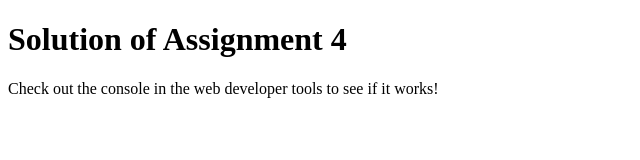
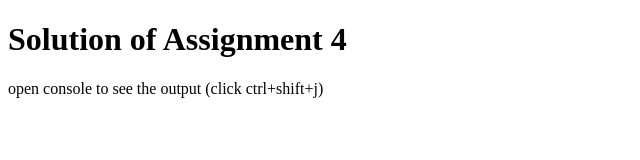
Before and after one commit to pratikshavidhale/pratikshavidhale.github.io, a plain HTML site: page module4_solution/index.html in a window 1280 px wide. Shown: the whole page, without its empty margins (0-640 px from the left). Drawn offline with Linux system fonts and the light colour scheme.

Commit message:
Update index.html

```diff
--- a/module4_solution/index.html
+++ b/module4_solution/index.html
@@ -11,7 +11,7 @@
 
 <body>
     <h1>Solution of Assignment 4</h1>
-    <p>Check out the console in the web developer tools to see if it works!</p>
+    <p>open console to see the output (click ctrl+shift+j)</p>
 </body>
 
 </html>
```
